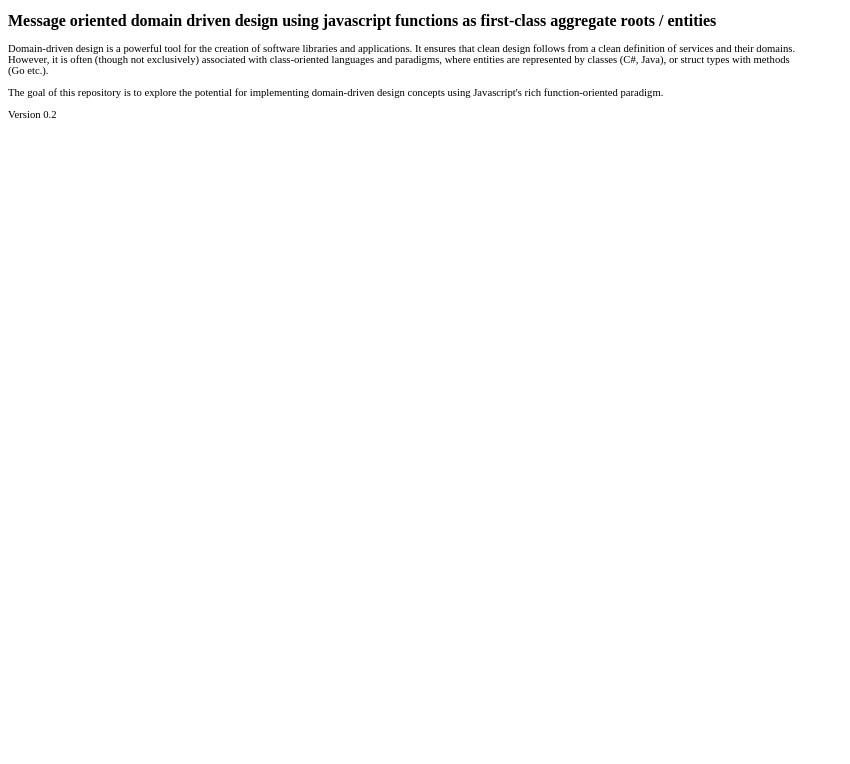
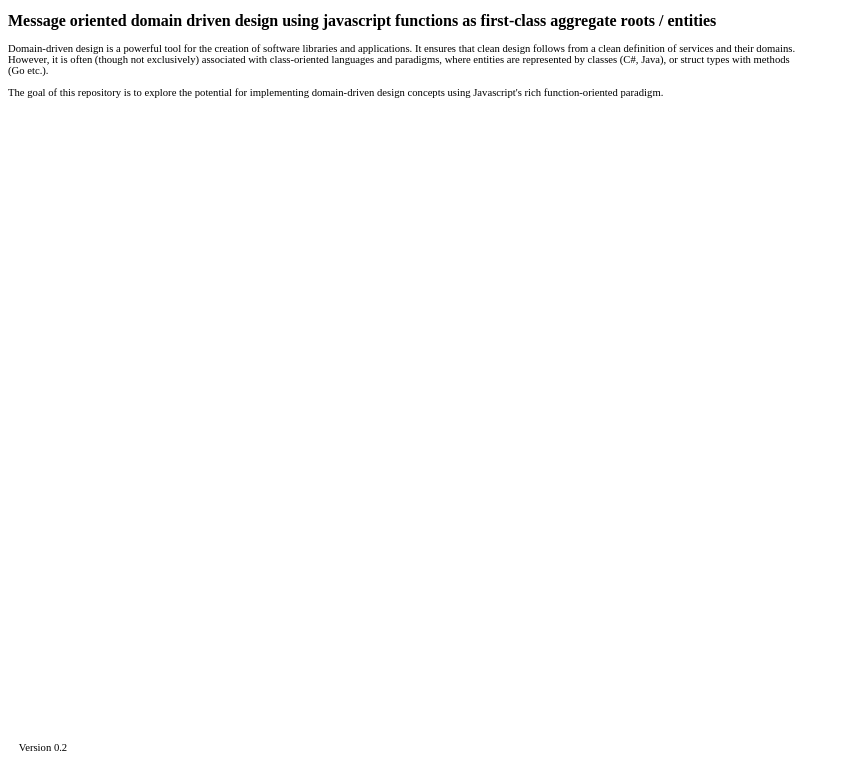
Before and after one commit to goofballLogic/modd, a plain HTML site: page docs/index.html in a window 1280 px wide. Shown: the part 36-800 px from the top of the page, without its empty margins (0-850 px from the left). Drawn offline with Linux system fonts and the light colour scheme; a script that the page names is missing.

Commit message:
Update main.css

```diff
--- a/docs/css/main.css
+++ b/docs/css/main.css
@@ -15,7 +15,15 @@ h4 {
 }
 body {
     font-size: 8pt;
+    margin-bottom: 8pt;
 }
 main {
   max-width: 800px;
 }
+
+footer {
+    padding: 8pt;
+    display: block;
+    position: absolute;
+    bottom: 0;
+}
```
